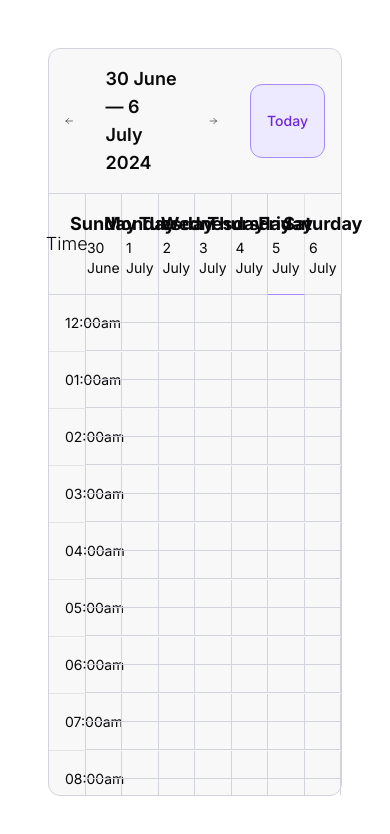
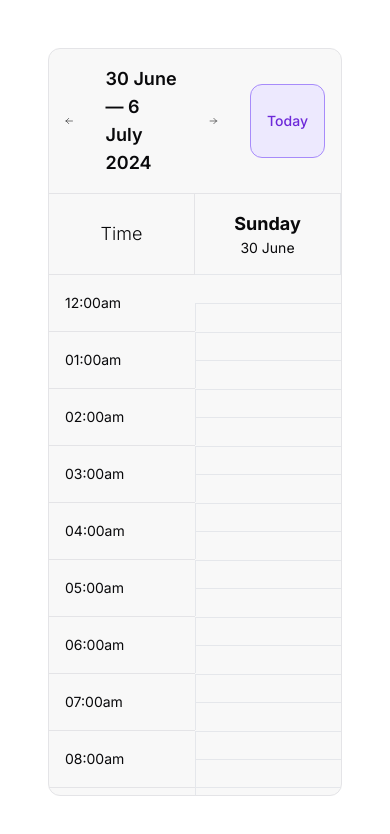
Before and after one commit to allocate-planner/allocate, a React (Vite) app in the folder frontend/: page /calendar in a window 390 px wide. Shown: the top 834 px of the page. Built offline with nearby package versions, Linux system fonts and the light colour scheme; sample sign-in values are in the browser's storage.

Commit message:
feat: make core calendar component mobile-friendly(ish) + moved to divide over border

```diff
--- a/frontend/src/components/common/Calendar/Calendar.tsx
+++ b/frontend/src/components/common/Calendar/Calendar.tsx
@@ -32,7 +32,6 @@ import {
   calculateNewEndSlot,
   calendarHours,
   convertTimeSlotIndexToISO,
-  daysOfWeek,
   formatDate,
   formatHour,
   formatISOFromTimeSlot,
@@ -58,13 +57,13 @@ const Calendar = (props: IProps) => {
   const [selectedEvent, setSelectedEvent] = useState<ITransformedEvent | null>();
   const [isEventDetailPopupOpen, setIsEventDetailPopupOpen] = useState<boolean>(false);
 
+  const [calendarView, setCalendarView] = useState<"single" | "triple" | "full">("full");
+
   const { getAccessToken } = useAuth();
   const accessToken = getAccessToken();
 
   const weekStart = startOfWeek(currentWeek);
   const weekEnd = endOfWeek(currentWeek);
-
-  const weekDays: Date[] = Array.from({ length: 7 }, (_, i) => addDays(weekStart, i));
 
   const moveWeek = (direction: number): void => {
     setCurrentWeek((prevWeek: Date) => addDays(prevWeek, direction * 7));
@@ -179,6 +178,24 @@ const Calendar = (props: IProps) => {
   };
 
   useEffect(() => {
+    const updateViewMode = () => {
+      const width = window.innerWidth;
+
+      if (width < 1024) {
+        setCalendarView("single");
+      } else if (width < 1280) {
+        setCalendarView("triple");
+      } else {
+        setCalendarView("full");
+      }
+    };
+
+    updateViewMode();
+    window.addEventListener("resize", updateViewMode);
+    return () => window.removeEventListener("resize", updateViewMode);
+  }, []);
+
+  useEffect(() => {
     const { startDate, endDate } = props.dateData(currentWeek);
 
     if (isCurrentWeekWithinRange(startDate, endDate)) {
@@ -217,11 +234,29 @@ const Calendar = (props: IProps) => {
     editEvent(newEvent);
   };
 
+  const daysCount = calendarView === "single" ? 1 : calendarView === "triple" ? 3 : 7;
+  const daysOfWeek = Array.from({ length: daysCount }, (_, i) => i);
+  const weekDays = Array.from({ length: daysCount }, (_, i) => addDays(weekStart, i));
+
+  const gridCols =
+    calendarView === "single"
+      ? "grid-cols-2"
+      : calendarView === "triple"
+        ? "grid-cols-4"
+        : "grid-cols-8";
+
+  const colSpan =
+    calendarView === "single"
+      ? "col-span-1"
+      : calendarView === "triple"
+        ? "col-span-3"
+        : "col-span-7";
+
   return (
     <DndContext sensors={sensors} onDragEnd={onDragEnd}>
-      <div className="w-[87.5%] flex flex-col items-start border-[1px] bg-[#F8F8F8] rounded-xl border-gray-300 m-12">
-        <div className="grid grid-cols-8 grid-rows-1 w-full">
-          <div className="col-span-8 border-b border-gray-300 flex justify-center items-center space-x-8 p-4">
+      <div className="w-[87.5%] flex flex-col items-start border-[1px] bg-[#F8F8F8] rounded-xl m-12">
+        <div className={`${gridCols} grid grid-rows-1 w-full`}>
+          <div className="col-span-8 border-b flex justify-center items-center space-x-8 p-4">
             <ArrowLeftIcon
               className="w-6 h-6 cursor-pointer hover:scale-125 transform transition duration-300"
               onClick={() => moveWeek(-1)}
@@ -240,7 +275,7 @@ const Calendar = (props: IProps) => {
               Today
             </Button>
           </div>
-          <div className="border-r border-b border-gray-300 flex flex-col justify-center items-center p-4 ">
+          <div className="border-r border-b flex flex-col justify-center items-center p-4 ">
             <h3 className="font-light text-lg">Time</h3>
           </div>
           {weekDays.map((day: Date) => (
@@ -248,8 +283,8 @@ const Calendar = (props: IProps) => {
               key={day.toISOString()}
               className={`
             border-r border-b
-            ${isSameDay(day, new Date()) ? "border-b-violet-400" : "border-gray-300"}
-            flex flex-col justify-center items-center p-4 last:border-r-0
+            ${isSameDay(day, new Date()) ? "border-b-violet-400" : "border-gray-200"}
+            flex flex-col justify-center items-center p-4
           `}
             >
               <h3 className="font-bold text-lg">{format(day, "EEEE")}</h3>
@@ -258,24 +293,28 @@ const Calendar = (props: IProps) => {
           ))}
         </div>
 
-        <div className="grid grid-cols-8 grid-rows-[repeat(48,1fr))] h-full w-full overflow-y-scroll no-scrollbar">
-          <div className="col-span-1 row-span-48 w-full h-full">
+        <div
+          className={`${gridCols} grid row-span-48 h-full w-full overflow-y-scroll no-scrollbar`}
+        >
+          <div className={"col-span-1 row-span-48 w-full h-full"}>
             {calendarHours.map((hour: number) => (
               <div
                 key={hour}
                 className={`w-full min-w-0 ${hour === calendarHours.length - 1 ? "" : "border-b"} `}
               >
-                <div className="border-r-[1px] border-gray-300 flex flex-col justify-center items-start h-[56px] p-4">
+                <div className="flex flex-col justify-center items-start h-[56px] p-4">
                   <h2 className="text-sm">{formatHour(hour)}</h2>
                 </div>
               </div>
             ))}
           </div>
-          <div className="w-full h-full col-span-7 row-span-48 grid-rows-subgrid grid-cols-subgrid grid">
+          <div
+            className={`${colSpan} w-full h-full row-span-48 grid-rows-subgrid grid-cols-subgrid grid`}
+          >
             {daysOfWeek.map((day: number) => (
               <div
                 key={day}
-                className="w-full h-full min-w-0 col-span-1 row-span-48 grid grid-rows-subgrid grid-cols-subgrid box-border"
+                className="w-full h-full min-w-0 col-span-1 row-span-48 grid grid-rows-subgrid grid-cols-subgrid box-border divide-gray-200 divide-x divide-y"
               >
                 {times.map((timeSlot: string, index: number) => {
                   const events = getEventsForTimeSlot(day, timeSlot);
--- a/frontend/src/components/common/Calendar/EmptyTimeSlot.tsx
+++ b/frontend/src/components/common/Calendar/EmptyTimeSlot.tsx
@@ -11,7 +11,7 @@ const EmptyTimeSlot = (props: IProps) => {
   return (
     <div
       ref={setNodeRef}
-      className={`border-r-[1px] last:border-b-[0px] border-b-[1px] border-gray-300 flex flex-col text-sm items-start w-full h-[28px] box-border px-4 py-1 row-span-1 ${
+      className={`flex flex-col text-sm items-start w-full h-[28px] box-border px-4 py-1 row-span-1 ${
         isOver ? "bg-violet-100" : ""
       }`}
       onClick={props.onClick}
--- a/frontend/src/components/common/Calendar/Event.tsx
+++ b/frontend/src/components/common/Calendar/Event.tsx
@@ -42,7 +42,7 @@ const Event = memo((props: IProps) => {
         gridRow: `${startHour} / span ${duration}`,
         ...style,
       }}
-      className={`border-r-[1px] border-b-[1px] border-gray-300 flex ${
+      className={`flex ${
         duration === 1 ? "flex-row items-center space-x-2" : "flex-col"
       } text-sm items-start w-full h-full rounded-xl box-border px-4 py-1 hover:cursor-pointer ${
         isDragging ? "cursor-grabbing" : "cursor-grab"
--- a/frontend/src/components/common/Calendar/Sidebar.tsx
+++ b/frontend/src/components/common/Calendar/Sidebar.tsx
@@ -65,9 +65,9 @@ const Sidebar = (props: IProps) => {
   };
 
   return (
-    <nav className="hidden h-screen w-72 lg:flex flex-col justify-between border-r-[1px] border-gray-300 flex-shrink-0">
+    <nav className="hidden h-screen w-72 lg:flex flex-col justify-between border-r-[1px] border-gray-200 flex-shrink-0">
       <div className="flex flex-col">
-        <div className="border-b-[1px] border-gray-300 flex flex-col justify-between items-center p-12">
+        <div className="border-b-[1px] border-gray-200 flex flex-col justify-between items-center p-12">
           <img src="/logo.svg" alt="Allocate Logo" />
         </div>
         <div className="mt-4 flex flex-col items-center space-y-2">
@@ -88,7 +88,7 @@ const Sidebar = (props: IProps) => {
           </div>
         </div>
       </div>
-      <div className="border-t-[1px] border-gray-300 flex flex-row justify-between items-center p-6">
+      <div className="border-t-[1px] border-gray-200 flex flex-row justify-between items-center p-6">
         <div className="flex flex-col">
           <h1 className="font-bold">
             {firstName} {lastName}
--- a/frontend/src/components/common/Settings/SettingsPopup.tsx
+++ b/frontend/src/components/common/Settings/SettingsPopup.tsx
@@ -30,12 +30,12 @@ const SettingsPopup = (props: IProps) => {
   return (
     <Dialog open={props.isOpen} onOpenChange={props.onClose}>
       <DialogContent className="sm:max-w-[800px] p-0 gap-0">
-        <DialogHeader className="space-y-4 border-b-[1px] border-gray-300 p-8">
+        <DialogHeader className="space-y-4 border-b-[1px] border-gray-200 p-8">
           <DialogTitle className="text-2xl">Settings</DialogTitle>
           <DialogDescription>Modify your user, or system settings here.</DialogDescription>
         </DialogHeader>
         <nav className="h-[400px] flex flex-row">
-          <div className="h-full w-1/3 flex flex-col justify-between border-r-[1px] border-gray-300">
+          <div className="h-full w-1/3 flex flex-col justify-between border-r-[1px] border-gray-200">
             <div className="flex flex-col">
               <div className="flex flex-col">
                 <div
--- a/frontend/src/utils/TimeUtils.tsx
+++ b/frontend/src/utils/TimeUtils.tsx
@@ -1,7 +1,6 @@
 import { parse, format, parseISO, formatISO, set, isAfter } from "date-fns";
 
 export const calendarHours: number[] = Array.from({ length: 24 }, (_, i) => i);
-export const daysOfWeek: number[] = Array.from({ length: 7 }, (_, i) => i);
 
 export const times = Array.from({ length: 48 }, (_, i) =>
   format(
```
